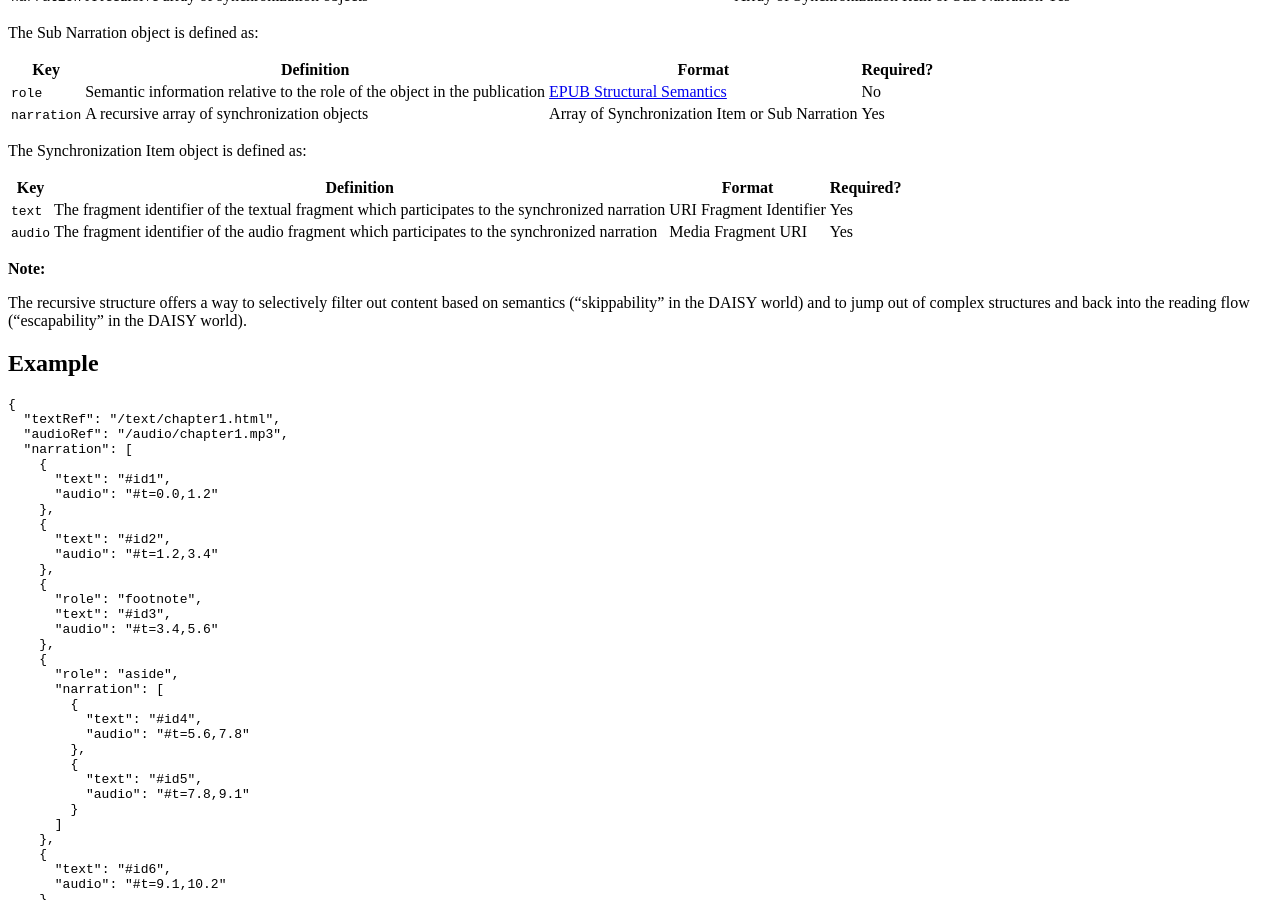
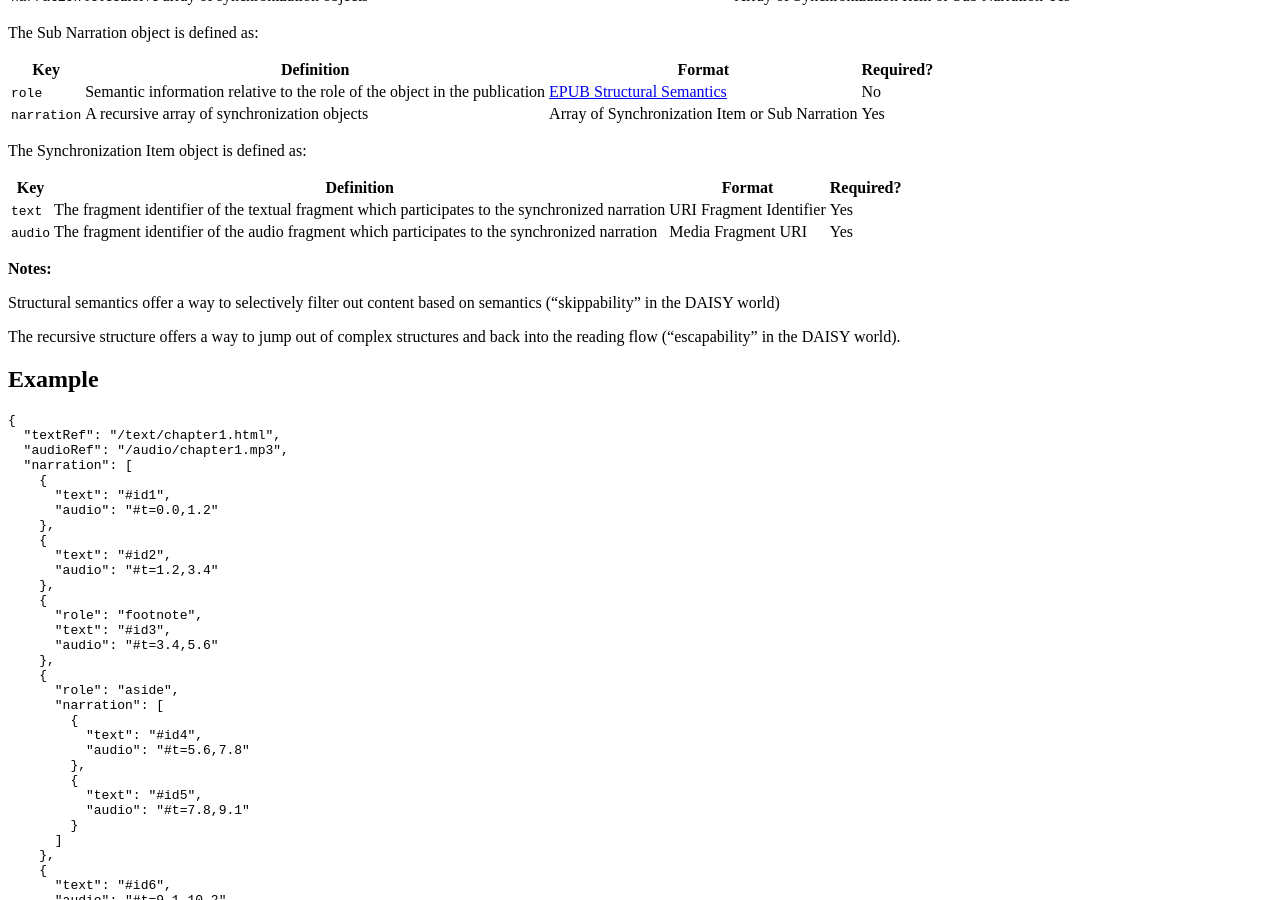
Before and after one commit to readium/webpub-manifest, a Jekyll site: the page built from modules/sync-narration.md, in a window 1280 px wide and 900 px high, scrolled down 806 px. Built offline with Jekyll 4.4.1, drawn with Linux system fonts in a browser that asks for light colours; our own code applies the rules of GitHub Pages for plain Markdown files; comment, search, counter and statistics services are not loaded.

Commit message:
Add a note about the interest of structural semantics

```diff
--- a/modules/sync-narration.md
+++ b/modules/sync-narration.md
@@ -43,9 +43,11 @@ The Synchronization Item object is defined as:
 | `text`  | The fragment identifier of the textual fragment which participates to the synchronized narration | URI Fragment Identifier | Yes |
 | `audio` | The fragment identifier of the audio fragment which participates to the synchronized narration | Media Fragment URI | Yes |
 
-**Note:**
+**Notes:**
 
-The recursive structure offers a way to selectively filter out content based on semantics ("skippability" in the DAISY world) and to jump out of complex structures and back into the reading flow ("escapability" in the DAISY world).
+Structural semantics offer a way to selectively filter out content based on semantics ("skippability" in the DAISY world)
+
+The recursive structure offers a way to jump out of complex structures and back into the reading flow ("escapability" in the DAISY world).
 
 ## Example
 
```
